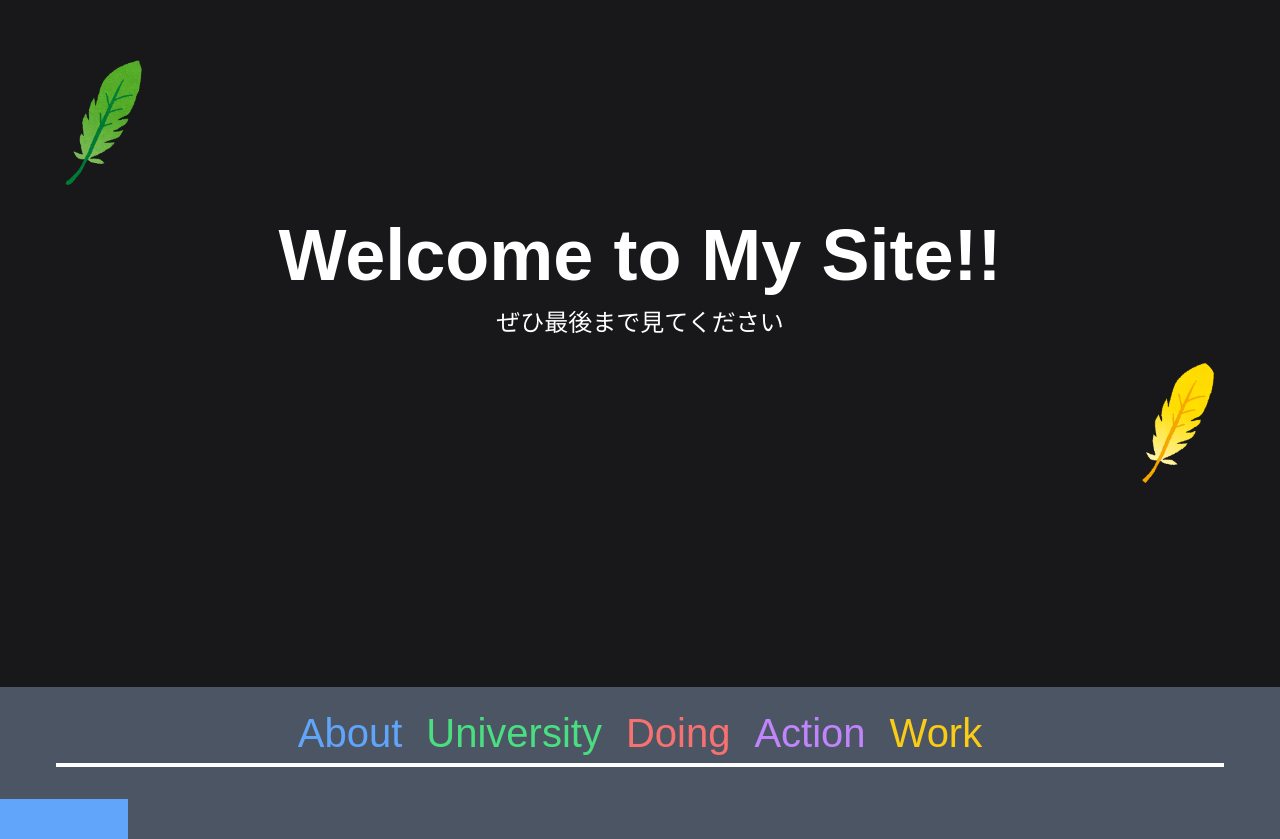
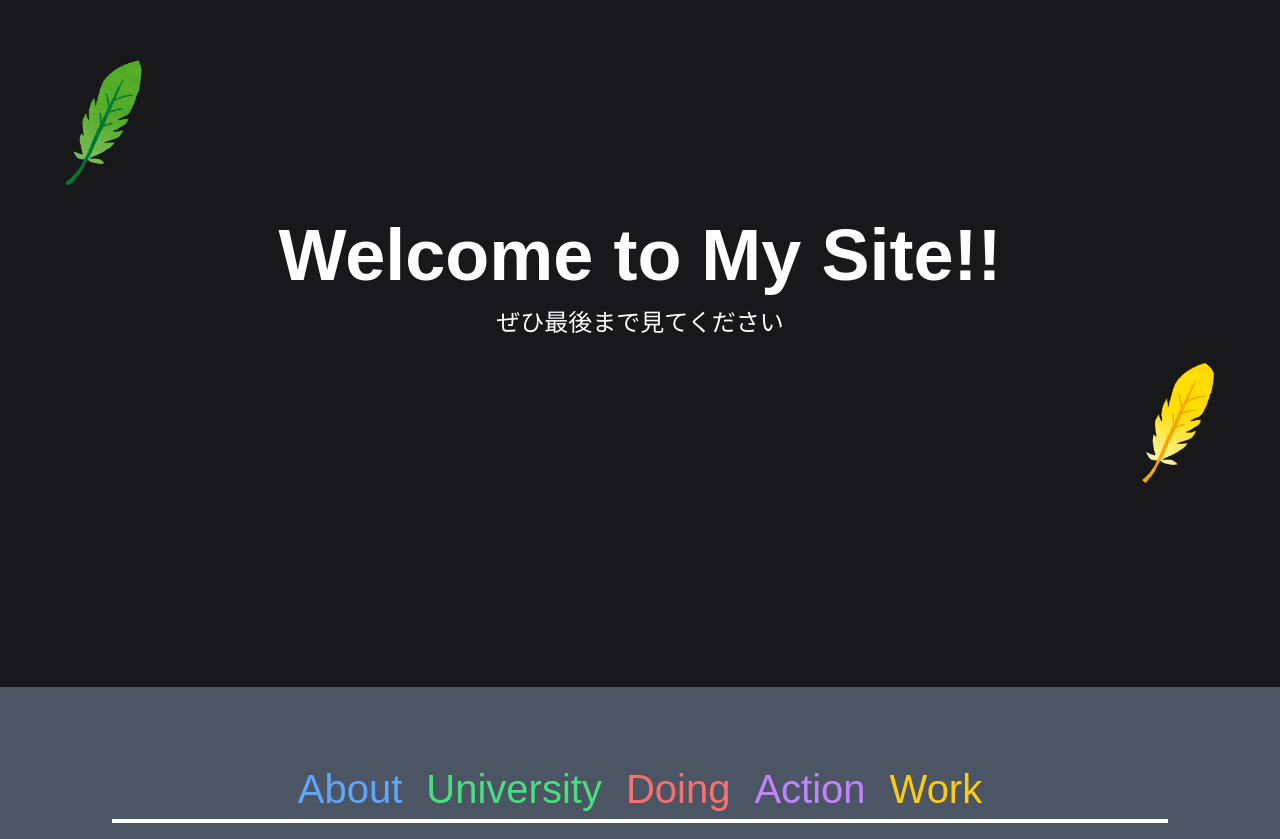
Before and after one commit to MATSUOKAAIRI/I_am_by-nextjs, a Next.js app: page / in a window 1280 px wide. Shown: the part 113-952 px from the top of the page. Built offline with nearby package versions, Linux system fonts and the light colour scheme.

Commit message:
fix:細かい調整

```diff
--- a/components/header/header.tsx
+++ b/components/header/header.tsx
@@ -1,7 +1,7 @@
 export default function Header(){
   return(
     <>
-      <header className="text-[35px] sm:text-[32px] md:text-[40px] z-10 p-4">
+      <header className="text-[35px] sm:text-[32px] md:text-[40px] z-10 p-8 m-10">
         <div className="flex flex-col md:flex-row justify-center items-center border-b-4 border-white mx-4 md:mx-10 mb-4">
           <ul className="flex flex-col md:flex-row items-center">
             <li className="mb-2 md:mb-0 md:mr-6">
```
